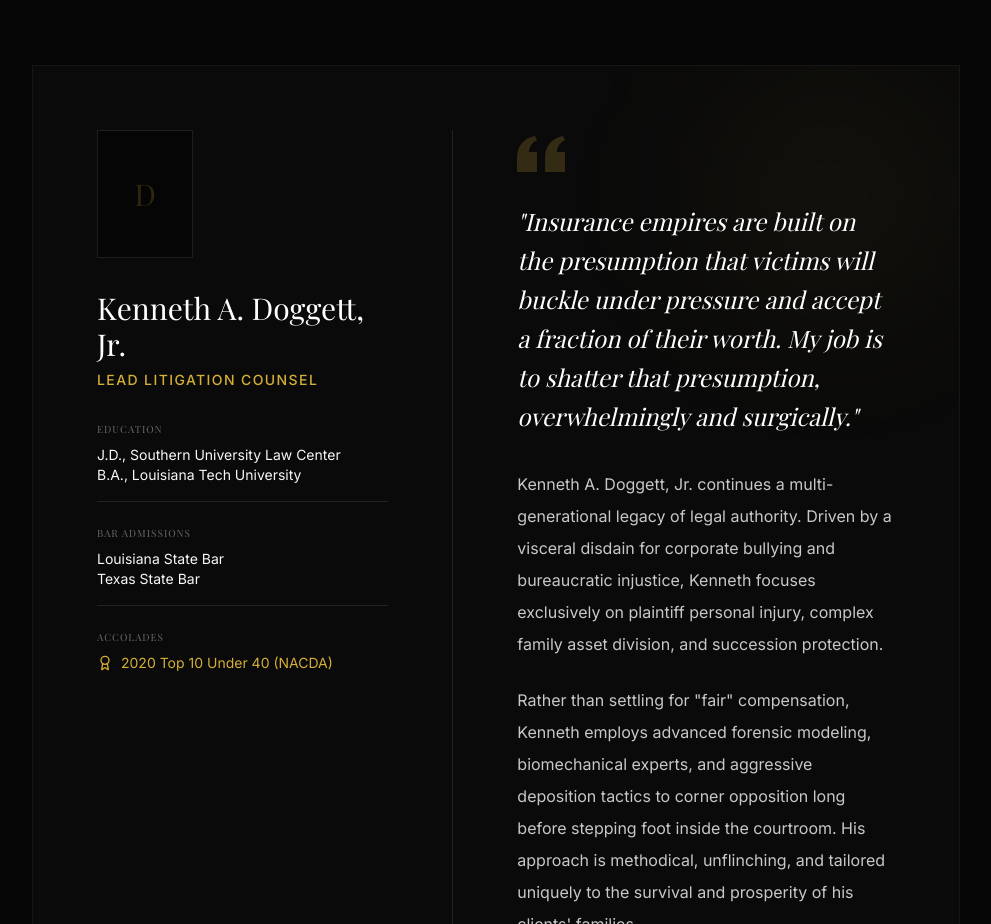
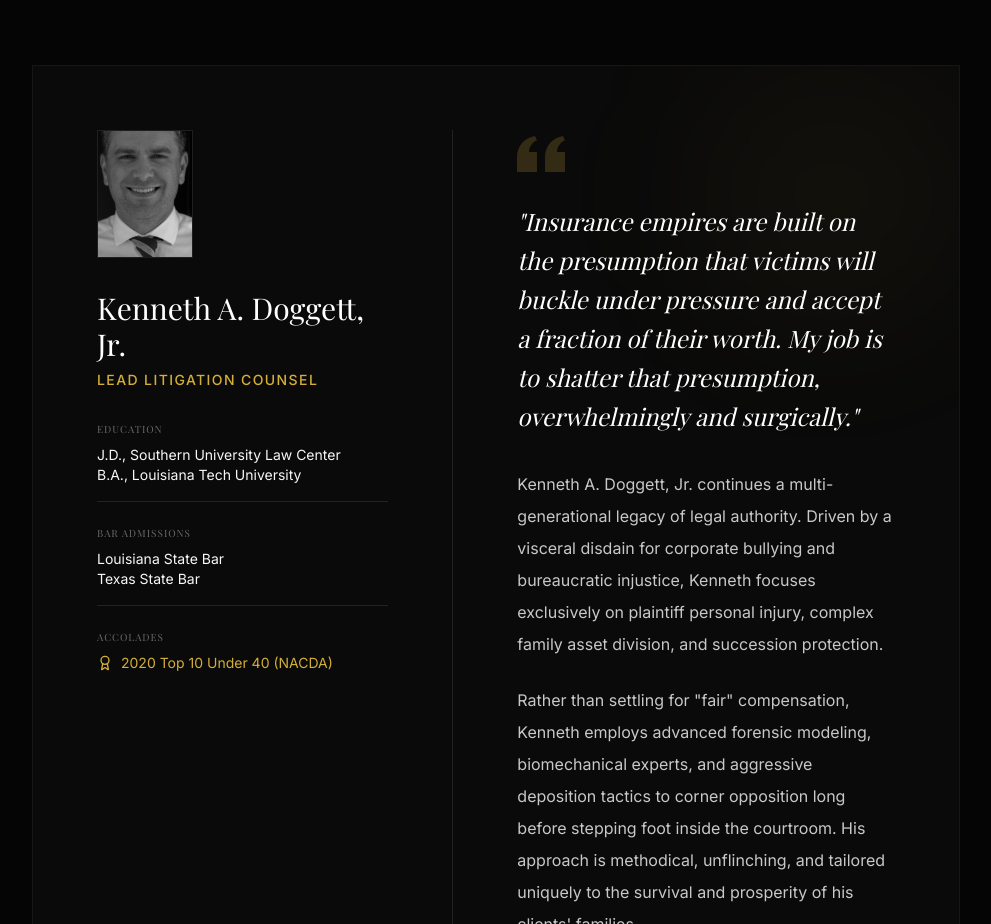
Before and after one commit to Founditmarketing/doggett, a React (Vite) app: page /about in a window 1280 px wide. Shown: the part 1820-2744 px from the top of the page, without its empty margins (144-1135 px from the left). Built offline with nearby package versions, Linux system fonts and the light colour scheme; a web font is replaced by a local one.

Commit message:
Update Kenneth headshot and apply contrast/rotation fix

```diff
--- a/src/pages/About.tsx
+++ b/src/pages/About.tsx
@@ -66,8 +66,8 @@ export default function About() {
 
             <div className="relative z-10 flex flex-col lg:flex-row gap-16">
               <div className="lg:w-2/5 flex flex-col items-start">
-                <div className="w-24 h-32 bg-obsidian border border-white/10 mb-8 p-1 flex items-center justify-center">
-                  <span className="font-serif text-3xl text-champagne/20 select-none">D</span>
+                <div className="w-24 h-32 bg-obsidian border border-white/10 mb-8 p-1 overflow-hidden relative">
+                  <img src="/assets/HEADSHOT.jpg" alt="Kenneth" className="absolute top-0 left-0 w-full h-full object-cover grayscale mix-blend-luminosity brightness-75 -rotate-90 scale-[1.5] contrast-125"/>
                 </div>
                 <h3 className="text-3xl font-serif text-white mb-2">Kenneth A. Doggett, Jr.</h3>
                 <p className="text-sm uppercase tracking-widest text-champagne font-medium mb-8">Lead Litigation Counsel</p>
```
Also changed, not shown: public/assets/HEADSHOT.jpg (added), 1 other file (tests, documents, lock files or other folders).
